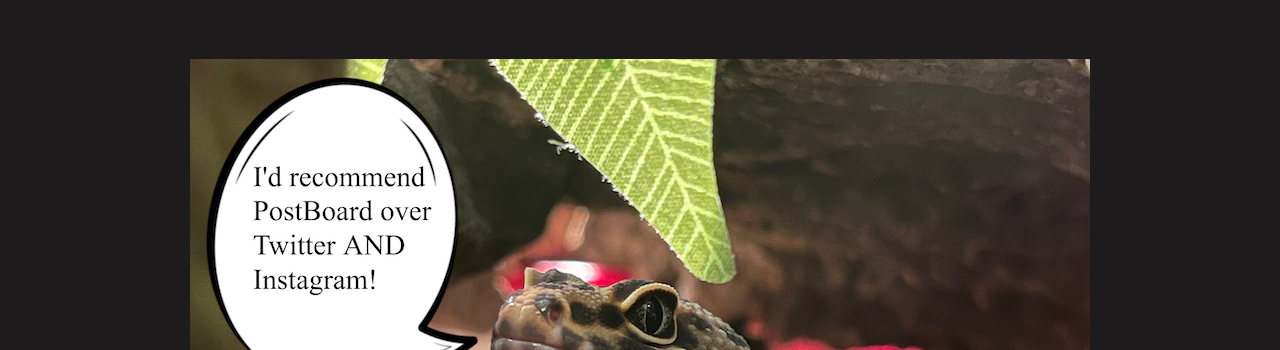
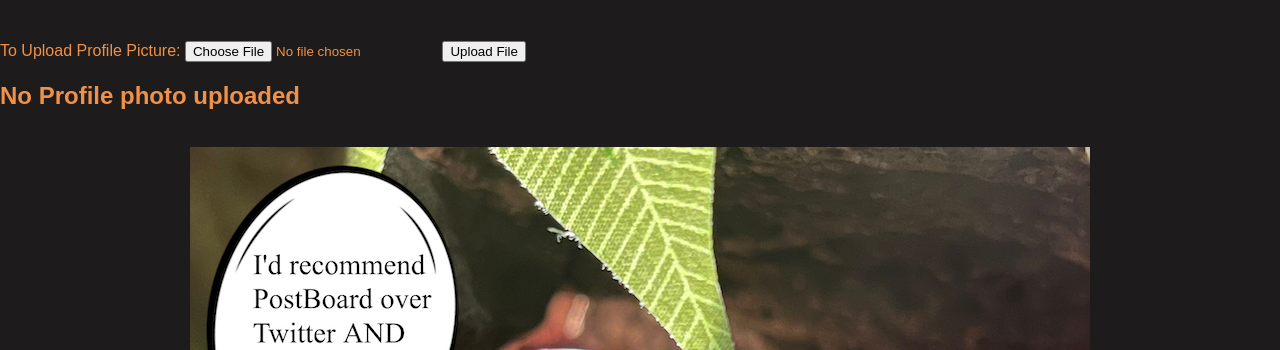
Before and after one commit to jeforget/web-slingers, a Flask app: template templates/logged_in.html in a window 1280 px wide. Shown: the part 239-589 px from the top of the page. Run offline with Flask 3, Linux system fonts and the light colour scheme; the template is opened without the code that fills it, so the values that code supplies are empty.

Commit message:
Updated to display profile photo on the dashboard and in post messages

```diff
--- a/app.py
+++ b/app.py
@@ -6,12 +6,15 @@
 import bcrypt
 import secrets
 import hashlib
+import os
 from helper_func import validate_password
 
 app = Flask(__name__)
 
 app.secret_key = '13513ijnijdsuia7safv'
 
+upload_folder = os.path.join('static', 'profilePics')
+app.config['UPLOAD'] = upload_folder
 
 # Connect to MongoDB
 def get_db():
@@ -89,6 +92,7 @@
 def logout():
     session["username"] = None
     session.pop("auth", False)
+    session["profile_photo"] = None
     response = make_response(redirect(url_for("index")))
     response.delete_cookie("Auth_token")
     return response
@@ -135,7 +139,7 @@
 @app.route('/page3', methods=['GET'])
 def page3():
     all_posts = list(posts_collection.find())
-    return render_template("post.html", posts=all_posts)
+    return render_template("post.html", posts=all_posts )
 
 
 def create_single_post(username, content):
@@ -234,6 +238,19 @@
     else:
         return jsonify({'message': 'Could not dislike the post.'}), 500
 
+@app.route('/logged_in', methods=['POST'])
+def profile_photo():
+    if request.method == 'POST':
+        username = session.get("username", None)
+        if not username == None:
+            file = request.files["fileToUpload"]
+            filename = username + "profile_photo.jpg"
+            file.save(os.path.join(app.config['UPLOAD'], filename))
+            image = os.path.join(app.config['UPLOAD'], filename)
+            session['profile_photo'] = filename
+            return render_template('logged_in.html', fileToUpload=image)
+        return render_template("index.html")
+    return render_template("logged_in.html")
 
 @app.after_request
 def set_response_headers(response):
--- a/templates/logged_in.html
+++ b/templates/logged_in.html
@@ -24,6 +24,19 @@
 
     </div>
     <br>
+    <form action="{{ url_for('profile_photo') }}" enctype="multipart/form-data" method="POST">
+    <label> To Upload Profile Picture:
+        <input id="profilePhotoUpload" type="file" name="fileToUpload"/>
+    </label>
+        <input type="submit" value="Upload File">
+    </form>
+
+    {% if fileToUpload %}
+    <h2> Your Profile Photo is</h2>
+    <img src="{{ fileToUpload }}">
+    {% else %}
+    <h2> No Profile photo uploaded</h2>
+    {% endif %}
 
 
     <div style="text-align: center"; class="image_div">
--- a/templates/post.html
+++ b/templates/post.html
@@ -23,6 +23,7 @@
     {% for post in posts %}
         <div class="post" id="post-{{ post._id }}">
             <p><strong>{{ post.username }}</strong> posted:</p>
+            <img src="{{ url_for('static', filename='profilePics/'+post.username + 'profile_photo.jpg') }}" alt="Profile Picture" style="height: 50px; width: 50px;">
             <p>{{ post.content | safe }}</p>
             <button class="like-button" data-post-id="{{ post._id }}">Like</button>
             <span id="like-count-{{ post._id }}">{{ post.likes | default(0) }}</span>
```
Lines whose indentation alone changed are shown as unchanged.
